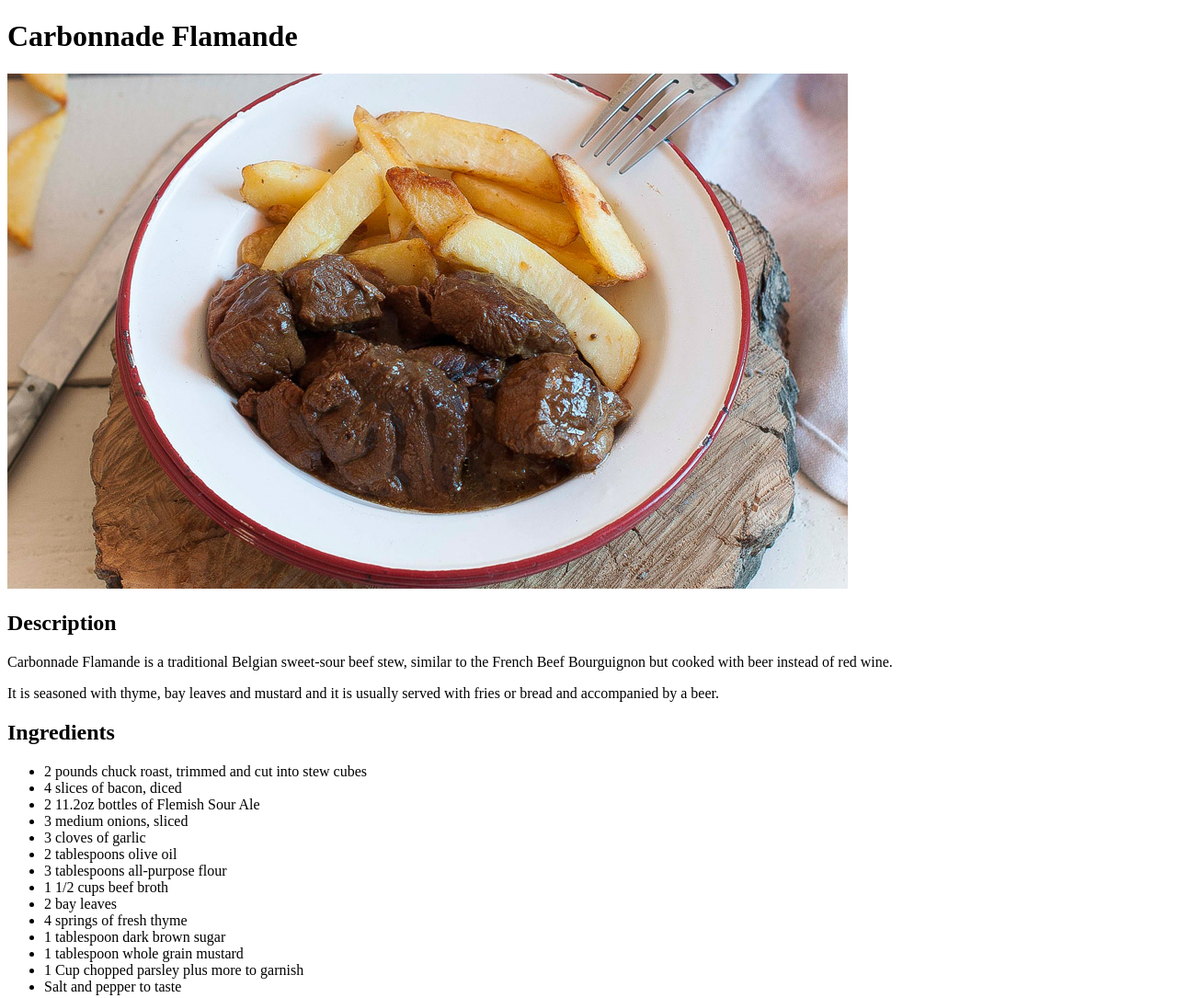
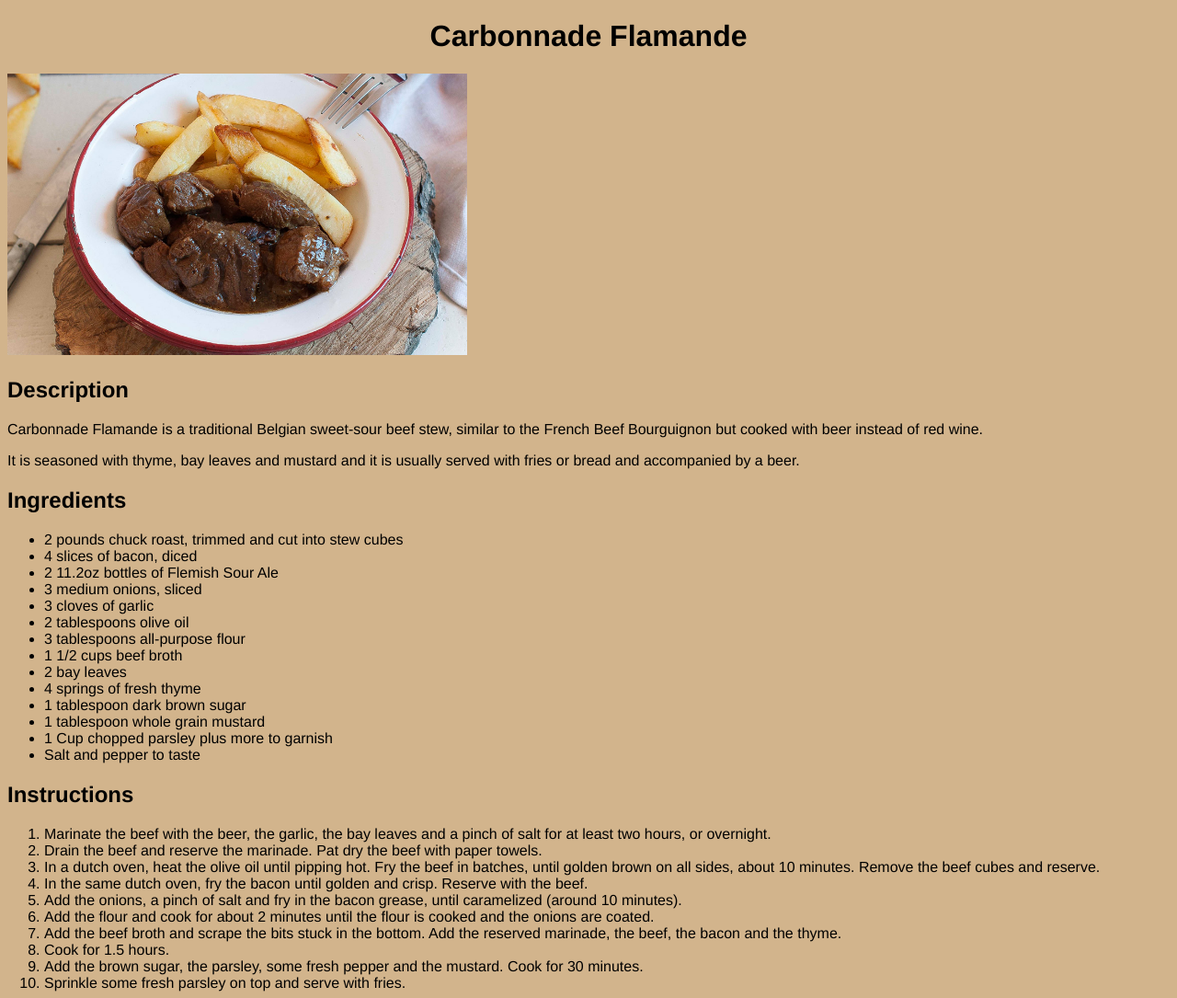
Before and after one commit to lautarodrigz/odin-recipes, a plain HTML site: page recipes/carbonnade.html in a window 1280 px wide. Shown: the top 1085 px of the page at 92% size. Drawn offline with Linux system fonts and the light colour scheme.

Commit message:
Add basic css styles

```diff
--- /dev/null
+++ b/css/styles.css
@@ -0,0 +1,17 @@
+*{
+    font-family:'Franklin Gothic Medium', 'Arial Narrow', Arial, sans-serif;
+}
+
+body{
+    background-color:tan;
+}
+
+img{
+    width: 500px;
+    height: auto;
+}
+
+h1{
+    text-align: center;
+    font-weight: 900;
+}
--- a/recipes/carbonnade.html
+++ b/recipes/carbonnade.html
@@ -3,6 +3,7 @@
 <head>
     <meta charset="UTF-8">
     <meta name="viewport" content="width=device-width, initial-scale=1.0">
+    <link rel="stylesheet" href="../css/styles.css">
     <title>Carbonnade Flamande</title>
 </head>
 <body>
```
Also changed, not shown: index.html (+1 -0 lines), recipes/ladame.html (+1 -0 lines), recipes/waffles.html (+1 -0 lines).
